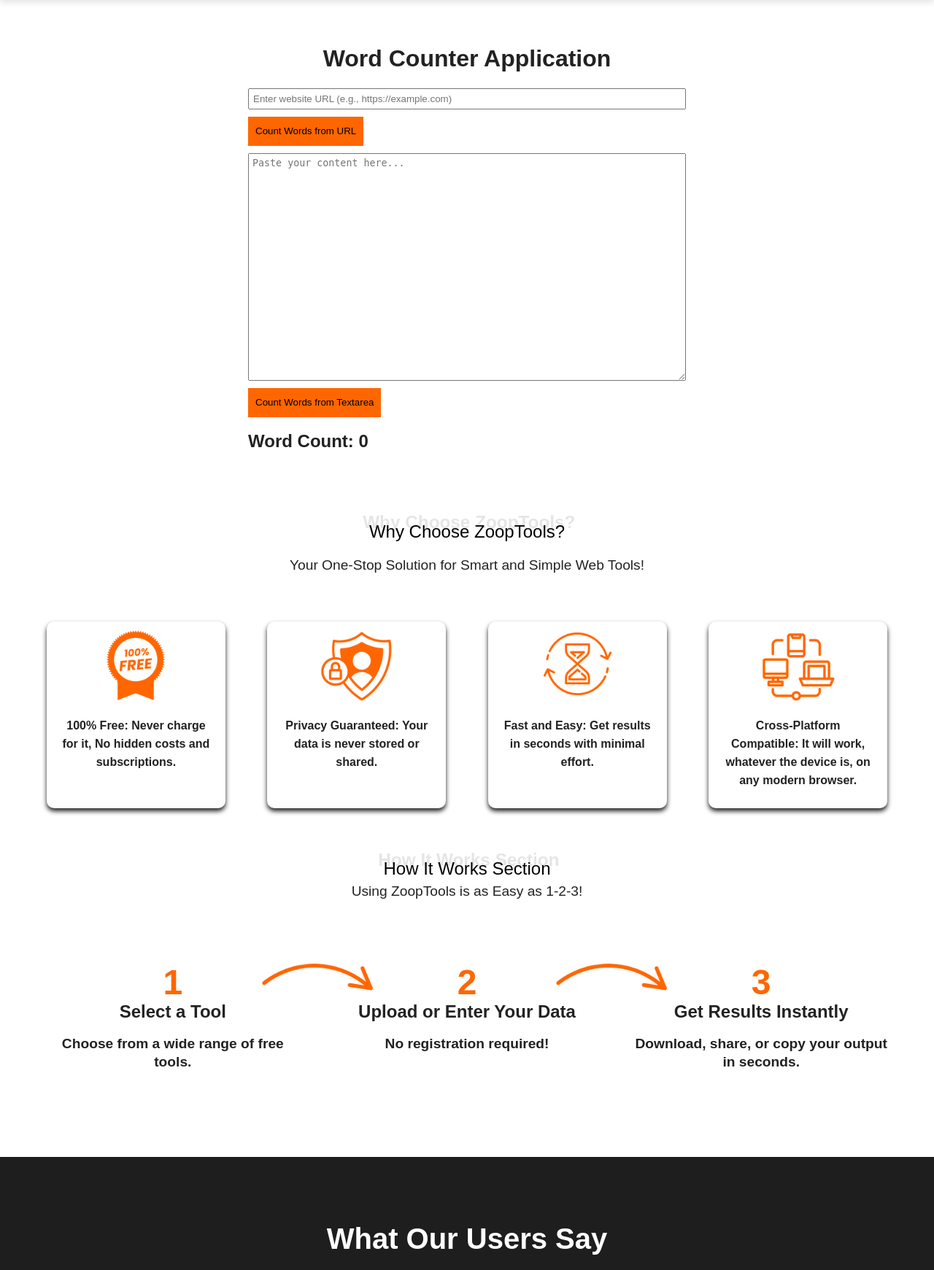
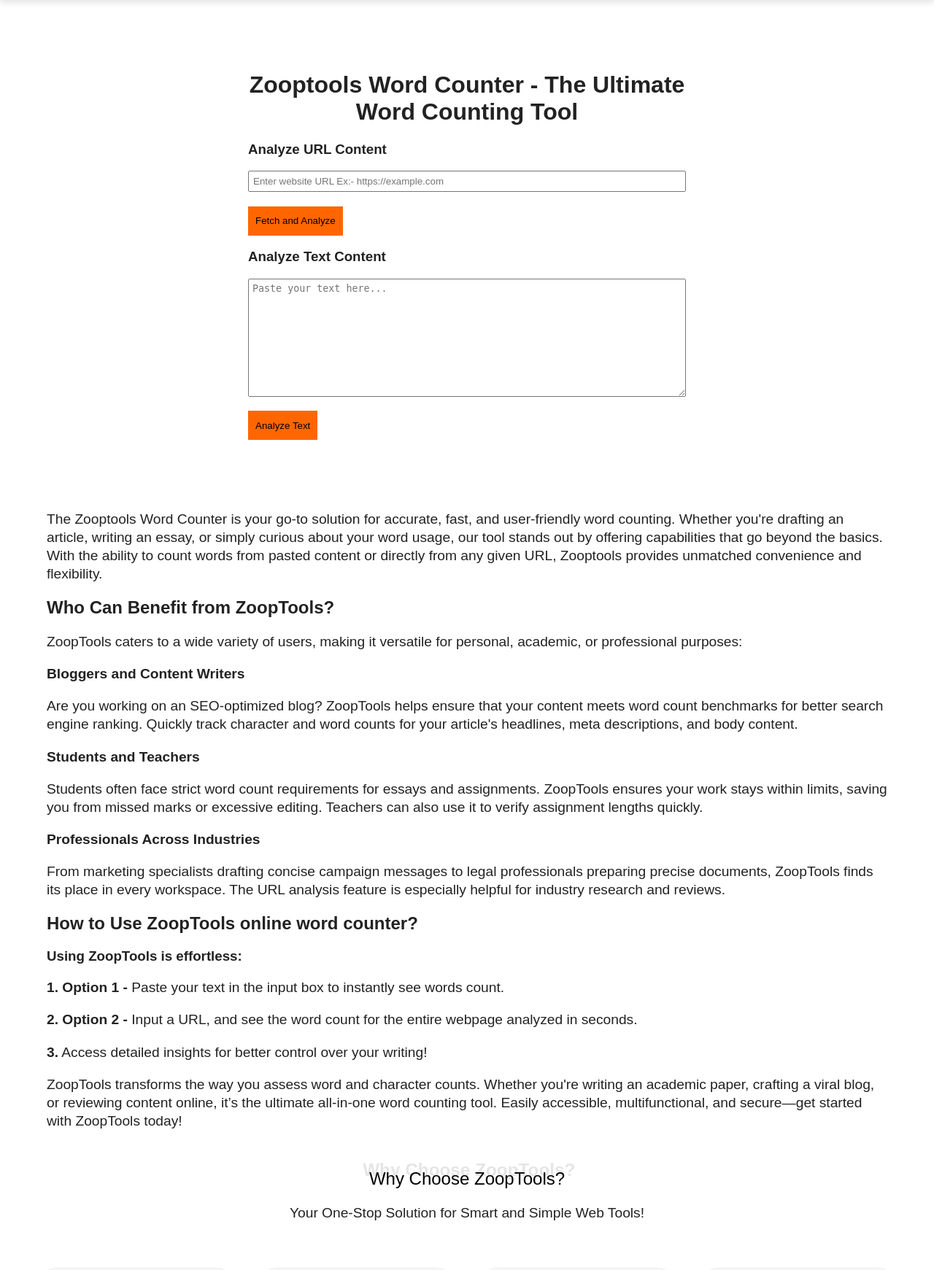
Before and after one commit to lazydesigner/zooptools, a PHP site: page /zoop/word-counter in a window 1280 px wide. Shown: the part 60-1801 px from the top of the page at 73% size. Run offline with PHP 8.4, Linux system fonts and the light colour scheme.

Commit message:
word counter application content and program update

```diff
--- a/tools/other-tools/word-counter.php
+++ b/tools/other-tools/word-counter.php
@@ -1,12 +1,37 @@
+<?php
+if ($_SERVER['REQUEST_METHOD'] === 'POST' && isset($_POST['url'])) {
+    $url = filter_var($_POST['url'], FILTER_VALIDATE_URL);
+
+    if ($url) {
+        $html = file_get_contents($url);
+
+        if ($html !== false) {
+            libxml_use_internal_errors(true);
+            $dom = new DOMDocument();
+            $dom->loadHTML($html);
+            $body = $dom->getElementsByTagName('body')->item(0);
+
+            echo json_encode([
+                'content' => trim($body ? $body->textContent : '')
+            ]);
+        } else {
+            echo json_encode(['error' => 'Failed to fetch content.']);
+        }
+    } else {
+        echo json_encode(['error' => 'Invalid URL.']);
+    }
+    exit;
+}
+?>
 <?php
 include_once file_exists($_SERVER['DOCUMENT_ROOT'] . '/routes.php')
-? $_SERVER['DOCUMENT_ROOT'] . '/routes.php'
-: $_SERVER['DOCUMENT_ROOT'] . '/zoop/routes.php';
+    ? $_SERVER['DOCUMENT_ROOT'] . '/routes.php'
+    : $_SERVER['DOCUMENT_ROOT'] . '/zoop/routes.php';
 
 $canonical = 'word-counter';
 
-$title = 'Word Counter';
-// $description = 'Use our Free Online Bulk Image Converter JPG images to PNG format with proper compression methods. Zooptools also have other converter tools. Try them now.';
+$title = 'Online Free Word Counter - Accurate and Fast';
+$description = 'Website Word Count is a free online tool that counts the words in seconds with full accuracy. Copy and paste any text or URL into our free online word counter.';
 
 
 $style = '';
@@ -14,91 +39,160 @@ $style = '';
 ob_start();
 ?>
 <style>
-    h1{text-align:center}
-    input, textarea{
-        width:100%;
-        display:block;
-        margin:10px 0;
-        outline:0;
-        padding:5px
+    h1 {
+        text-align: center
     }
-    textarea{
-        resize:vertical;
+
+    input,
+    textarea {
+        width: 100%;
+        display: block;
+        margin: 10px 0;
+        outline: 0;
+        padding: 5px
+    }
+
+    textarea {
+        resize: vertical;
 
     }
-    button{
-        width:fit-content;
-        height:40px;
-        padding:0 10px;
-        background-color:var(--primary-accent);
-        cursor:pointer;
-        border:0;
-        cursor:pointer;
+
+    button {
+        width: fit-content;
+        height: 40px;
+        padding: 0 10px;
+        background-color: var(--primary-accent);
+        cursor: pointer;
+        border: 0;
+        cursor: pointer;
     }
+    table{ width:100%; border: 1px solid black ; border-spacing: 0; margin: 3% 0;  }
+    table th, table td{padding:1%; border: 1px solid black}
+    table tr th{background-color:black; color:white; font-size: small; border: 1px solid white}
+
+
+
 </style>
 
 <div class="container">
     <div class="image-container">
-    <div class="outer-upload-container">
-<h1>Word Counter Application</h1>
+        <div class="outer-upload-container">
+            <h1>Zooptools Word Counter - The Ultimate Word Counting Tool</h1>
 
-<input type="text" id="urlInput" placeholder="Enter website URL (e.g., https://example.com)">
-<button onclick="countWordsFromURL()">Count Words from URL</button>
+            <h3>Analyze URL Content</h3>
+            <form id="urlForm" method="POST">
+                <input type="text" name="url" id="urlInput" placeholder="Enter website URL Ex:- https://example.com" required>
+                <p id="loading"></p>
+                <button type="submit">Fetch and Analyze</button>
+            </form>
 
-<textarea id="textInput" rows="20" placeholder="Paste your content here..."></textarea>
-<button onclick="countWordsFromTextarea()">Count Words from Textarea</button>
+            <h3>Analyze Text Content</h3>
+            <textarea id="textInput" rows="10" placeholder="Paste your text here..."></textarea>
+            <p id="loading"></p>
+            <button id="analyzeButton">Analyze Text</button>
+
+            <div class="output" id="results"></div>
 
 
-<h2>Word Count: <span id="wordCount">0</span></h2>
+            <div id="output"></div>
+        </div>
+    </div>
+    <p>The Zooptools Word Counter is your go-to solution for accurate, fast, and user-friendly word counting. Whether you're drafting an article, writing an essay, or simply curious about your word usage, our tool stands out by offering capabilities that go beyond the basics. With the ability to count words from pasted content or directly from any given URL, Zooptools provides unmatched convenience and flexibility.
+    </p>
 
-<div id="output"></div>
-</div></div></div>
+    <h2>Who Can Benefit from ZoopTools?</h2>
+    <p>ZoopTools caters to a wide variety of users, making it versatile for personal, academic, or professional purposes:</p>
+
+    <p><strong>Bloggers and Content Writers</strong></p>
+    <p>Are you working on an SEO-optimized blog? ZoopTools helps ensure that your content meets word count benchmarks for better search engine ranking. Quickly track character and word counts for your article's headlines, meta descriptions, and body content.</p>
+    <p><strong>Students and Teachers</strong></p>
+    <p>Students often face strict word count requirements for essays and assignments. ZoopTools ensures your work stays within limits, saving you from missed marks or excessive editing. Teachers can also use it to verify assignment lengths quickly.</p>
+    <p><strong>Professionals Across Industries</strong></p>
+    <p>From marketing specialists drafting concise campaign messages to legal professionals preparing precise documents, ZoopTools finds its place in every workspace. The URL analysis feature is especially helpful for industry research and reviews.</p>
+
+    <h2>How to Use ZoopTools online word counter?</h2>
+    <h3>Using ZoopTools is effortless:</h3>
+    <p><b>1. Option 1 -</b> Paste your text in the input box to instantly see words count.</p>
+    <p><b>2. Option 2 -</b> Input a URL, and see the word count for the entire webpage analyzed in seconds.</p>
+    <p><b>3.</b> Access detailed insights for better control over your writing!</p>
+    <p>ZoopTools transforms the way you assess word and character counts. Whether you're writing an academic paper, crafting a viral blog, or reviewing content online, it’s the ultimate all-in-one word counting tool. Easily accessible, multifunctional, and secure—get started with ZoopTools today!</p>
+
+
+</div>
 <?php
 $tool_container = ob_get_clean();
 ob_start(); ?>
+
 <script>
-        async function countWordsFromURL() {
-            const url = document.getElementById('urlInput').value.trim();
-            if (!url) {
-                alert("Please enter a valid URL.");
-                return;
+    document.getElementById('urlForm').addEventListener('submit', function(e) {
+        e.preventDefault();
+        document.getElementById('loading').innerText = 'Reading...';
+        const url = document.getElementById('urlInput').value;
+        fetch('', {
+            method: 'POST',
+            headers: { 'Content-Type': 'application/x-www-form-urlencoded' },
+            body: new URLSearchParams({ url })
+        })
+        .then(response => response.json())
+        .then(data => {
+            if (data.error) {
+                displayResults(data.error);
+            } else {
+                analyzeText(data.content);
+                document.getElementById('loading').innerText = '';
             }
+        })
+        .catch(err => displayResults('Error fetching data.'));
+    });
 
-            try {
-                const response = await fetch(url);
-                const html = await response.text();
-                const parser = new DOMParser();
-                const doc = parser.parseFromString(html, "text/html");
+    document.getElementById('analyzeButton').addEventListener('click', function() {
+        const text = document.getElementById('textInput').value;
+        document.getElementById('loading').innerText = 'Reading...';
+        analyzeText(text);
+    });
 
-                // Ignore header, nav, and footer
-                const ignoredElements = doc.querySelectorAll('header, nav, footer');
-                ignoredElements.forEach(el => el.remove());
+    function analyzeText(text) {
+        const wordCount = text.split(/\s+/).filter(word => word).length;
+        const sentenceCount = text.split(/[.!?]+/).filter(sentence => sentence.trim()).length;
+        const charCount = text.replace(/\s+/g, '').length;
+        const paragraphCount = text.split(/\n+/).filter(paragraph => paragraph.trim()).length;
+        const readingTime = Math.ceil(wordCount / 200);
+        const speakingTime = Math.ceil(wordCount / 130);
+        const readingLevel = Math.max(1, Math.ceil(4 + (0.05 * (wordCount / sentenceCount || 1))));
 
-                // Extract meaningful text
-                const bodyText = doc.body.innerText || "";
-                const wordCount = countWords(bodyText);
-                displayWordCount(wordCount);
-            } catch (error) {
-                alert("Error fetching the URL or processing the content. Make sure the URL is accessible.");
-                console.error(error);
-            }
-        }
+        displayResults(`
+        <table>
+        <thead>
+        <tr>
+        <th>Word Count</th>
+        <th>Sentence Count</th>
+        <th>Character Count</th>
+        <th>Paragraph Count</th>
+        <th>Reading Time</th>
+        <th>Speaking Time</th>
+        <th>Reading Level</th>
+        </tr>
+        </thead>
+        <tbody>
+        <tr>
+        <td>${wordCount}</td>
+        <td>${sentenceCount}</td>
+        <td>${charCount}</td>
+        <td>${paragraphCount}</td>
+        <td>${readingTime} min</td>
+        <td>${speakingTime} min</td>
+        <td>${readingLevel}</td>
+        </tr>
+        </tbody>
+        </table>
+        `);
+    }
 
-        function countWordsFromTextarea() {
-            const text = document.getElementById('textInput').value.trim();
-            const wordCount = countWords(text);
-            displayWordCount(wordCount);
-        }
-
-        function countWords(text) {
-            // Count words (exclude empty strings)
-            return text.split(/\s+/).filter(word => word).length;
-        }
-
-        function displayWordCount(wordCount) {
-            document.getElementById('wordCount').innerText = wordCount;
-        }
-    </script>
+    function displayResults(html) {
+        document.getElementById('results').innerHTML = html;
+        document.getElementById('loading').innerText = '';
+    }
+</script>
 <?php $script = ob_get_clean();
 include_once file_exists($_SERVER['DOCUMENT_ROOT'] . '/inc/base.php')
     ? $_SERVER['DOCUMENT_ROOT'] . '/inc/base.php'
```
